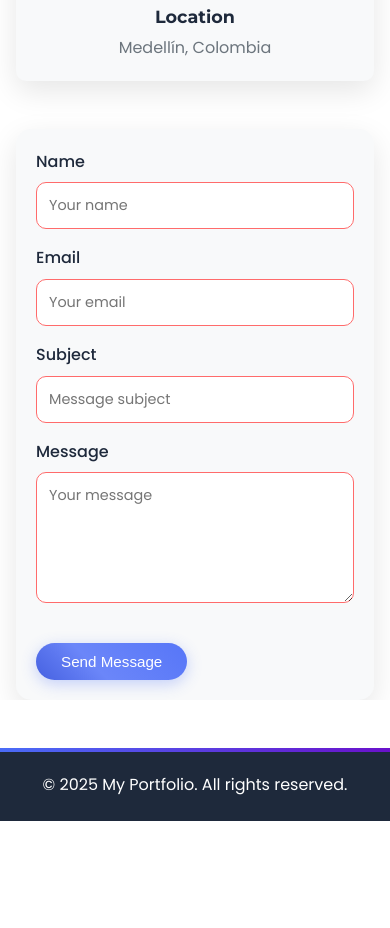
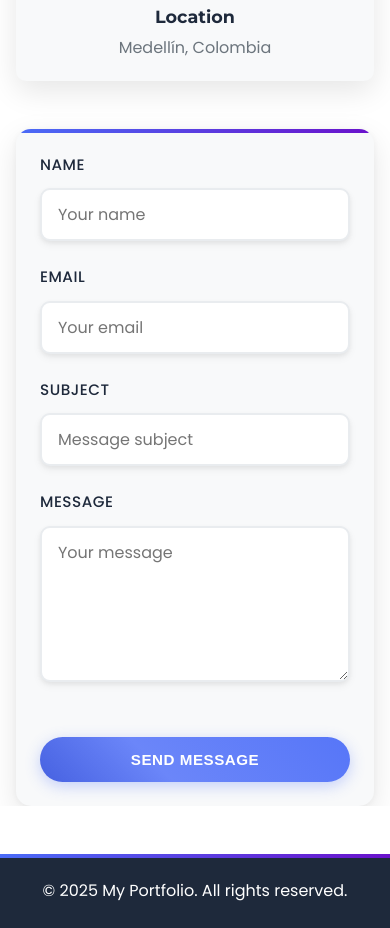
Before and after one commit to Sam-SSD/Portfolio-Example, a plain HTML site: page index.html in a window 390 px wide. Shown: the part 4420-5348 px from the top of the page. Before the commit the page ends 5241 px from the top, so only its background shows below. Drawn offline with nearby package versions, Linux system fonts and the light colour scheme.

Commit message:
Enhance contact form styles with improved padding, hover effects, and gradient animations

```diff
--- a/static/css/styles.css
+++ b/static/css/styles.css
@@ -778,82 +778,161 @@ img {
 
 .contact-form {
     background: var(--light-color);
-    padding: 2rem;
+    padding: 2.5rem;
     border-radius: var(--border-radius-lg);
-    box-shadow: var(--box-shadow);
+    box-shadow:
+        0 10px 30px rgba(0, 0, 0, 0.1),
+        0 1px 8px rgba(0, 0, 0, 0.05);
     width: 100%;
+    position: relative;
+    overflow: hidden;
+    transition: transform 0.3s ease, box-shadow 0.3s ease;
+}
+
+.contact-form::before {
+    content: '';
+    position: absolute;
+    top: 0;
+    left: 0;
+    width: 100%;
+    height: 4px;
+    background: var(--gradient-1);
+}
+
+.contact-form:hover {
+    transform: translateY(-5px);
+    box-shadow:
+        0 15px 35px rgba(0, 0, 0, 0.15),
+        0 1px 8px rgba(0, 0, 0, 0.05);
 }
 
 .contact-form .form-group {
-    margin-bottom: 1.5rem;
+    margin-bottom: 1.8rem;
     width: 100%;
+    position: relative;
 }
 
 .contact-form label {
     display: block;
-    margin-bottom: 0.5rem;
+    margin-bottom: 0.7rem;
     font-weight: 500;
     color: var(--dark-color);
+    font-size: 0.95rem;
+    text-transform: uppercase;
+    letter-spacing: 0.5px;
+    transition: color 0.3s ease;
 }
 
 .contact-form .form-control {
     width: 100%;
-    padding: 0.75rem 1rem;
-    border: 1px solid var(--light-color-alt);
+    padding: 1rem 1.2rem;
+    border: 2px solid var(--light-color-alt);
     border-radius: var(--border-radius-md);
     background-color: white;
     color: var(--dark-color);
-    transition: var(--transition);
+    transition: all 0.3s ease;
     font-size: 1rem;
     font-family: inherit;
+    box-shadow:
+        0 2px 4px rgba(0, 0, 0, 0.05),
+        0 4px 8px rgba(0, 0, 0, 0.05),
+        inset 0 1px 2px rgba(255, 255, 255, 0.8);
 }
 
 .contact-form .form-control:focus {
     outline: none;
     border-color: var(--primary-color);
-    box-shadow: 0 0 0 3px rgba(74, 108, 247, 0.1);
+    box-shadow:
+        0 4px 12px rgba(74, 108, 247, 0.15),
+        0 8px 24px rgba(74, 108, 247, 0.1),
+        inset 0 1px 2px rgba(255, 255, 255, 0.8);
+    transform: translateY(-2px);
+}
+
+.contact-form .form-control:hover {
+    border-color: var(--primary-light);
+    box-shadow:
+        0 4px 8px rgba(0, 0, 0, 0.08),
+        0 8px 16px rgba(0, 0, 0, 0.08),
+        inset 0 1px 2px rgba(255, 255, 255, 0.8);
+    transform: translateY(-1px);
 }
 
 .contact-form .form-control:invalid {
-    border-color: var(--accent-color);
+    border-color: var(--light-color-alt);
 }
 
 .contact-form .form-control:invalid:focus {
-    box-shadow: 0 0 0 3px rgba(255, 107, 107, 0.1);
+    border-color: var(--primary-color);
+    box-shadow:
+        0 4px 12px rgba(74, 108, 247, 0.15),
+        0 8px 24px rgba(74, 108, 247, 0.1),
+        inset 0 1px 2px rgba(255, 255, 255, 0.8);
 }
 
 .contact-form .error-message {
     display: none;
     color: var(--accent-color);
     font-size: 0.875rem;
-    margin-top: 0.25rem;
-}
-
-.contact-form .form-status {
-    margin-bottom: 1rem;
+    margin-top: 0.5rem;
+    padding-left: 0.5rem;
+    border-left: 3px solid var(--accent-color);
 }
 
 .contact-form button[type="submit"] {
     position: relative;
-    min-width: 120px;
-    margin-top: 1rem;
-}
-
-.contact-form .button-loader {
-    position: absolute;
-    top: 50%;
-    left: 50%;
-    transform: translate(-50%, -50%);
+    min-width: 150px;
+    margin-top: 1.5rem;
+    padding: 1rem 2rem;
+    font-weight: 600;
+    letter-spacing: 0.5px;
+    text-transform: uppercase;
+    font-size: 0.95rem;
+    overflow: hidden;
+    z-index: 1;
+    color: white;
+    border: none;
+    border-radius: var(--border-radius-round);
+    cursor: pointer;
+    transition: all 0.3s ease;
+    /* Efecto de gradiente animado */
+    background-size: 200% 200%;
+    background-image: linear-gradient(45deg, var(--primary-color) 0%, var(--primary-dark) 25%, var(--primary-light) 50%, var(--primary-color) 100%);
+    animation: gradientShift 3s ease infinite;
+}
+
+.contact-form button[type="submit"]:hover {
+    transform: translateY(-2px);
+    box-shadow: 0 8px 20px rgba(74, 108, 247, 0.4);
+}
+
+.contact-form button[type="submit"]:active {
+    transform: translateY(1px);
 }
 
 .contact-form button[type="submit"]:disabled {
     opacity: 0.7;
     cursor: not-allowed;
+    animation: none;
+}
+
+/* Animación para el gradiente desplazándose */
+@keyframes gradientShift {
+    0% {
+        background-position: 0 50%;
+    }
+    50% {
+        background-position: 100% 50%;
+    }
+    100% {
+        background-position: 0 50%;
+    }
 }
 
 textarea.form-control {
     min-height: 150px;
     resize: vertical;
+    line-height: 1.6;
 }
 
 /* Animaciones para elementos de contacto */
@@ -1119,16 +1198,15 @@ textarea.form-control {
     }
 
     .contact-form {
-        padding: 1.5rem;
+        padding: 2rem;
     }
 
     .contact-form .form-group {
-        margin-bottom: 1rem;
+        margin-bottom: 1.5rem;
     }
 
     .contact-form .form-control {
-        padding: 0.875rem;
-        font-size: 0.95rem;
+        padding: 0.875rem 1rem;
     }
 
     textarea.form-control {
@@ -1245,12 +1323,16 @@ textarea.form-control {
     }
 
     .contact-form {
-        padding: 1.25rem;
+        padding: 1.5rem;
     }
 
     .contact-form .form-control {
-        padding: 0.75rem;
-        font-size: 0.9rem;
+        padding: 0.75rem 1rem;
+    }
+
+    .contact-form button[type="submit"] {
+        width: 100%;
+        padding: 0.875rem 1.5rem;
     }
 
     .contact-details {
```
